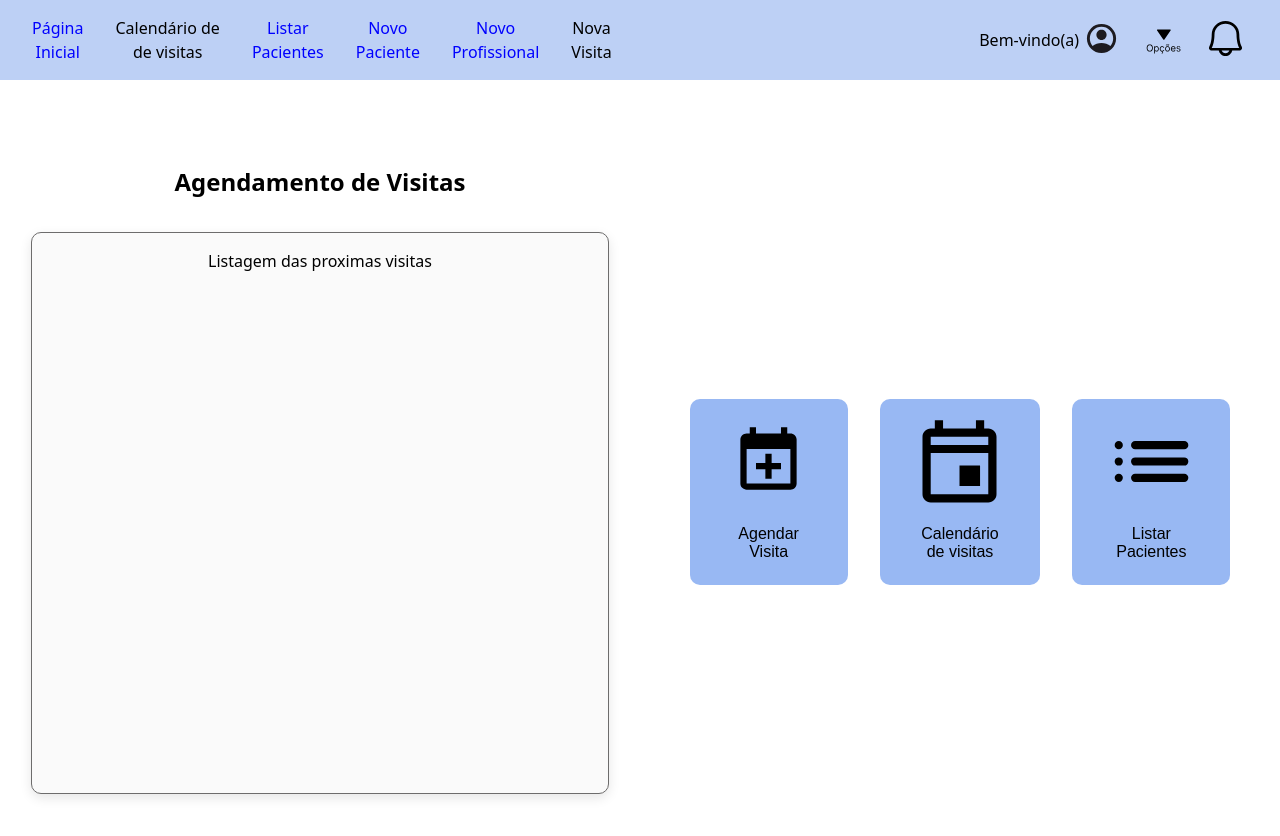
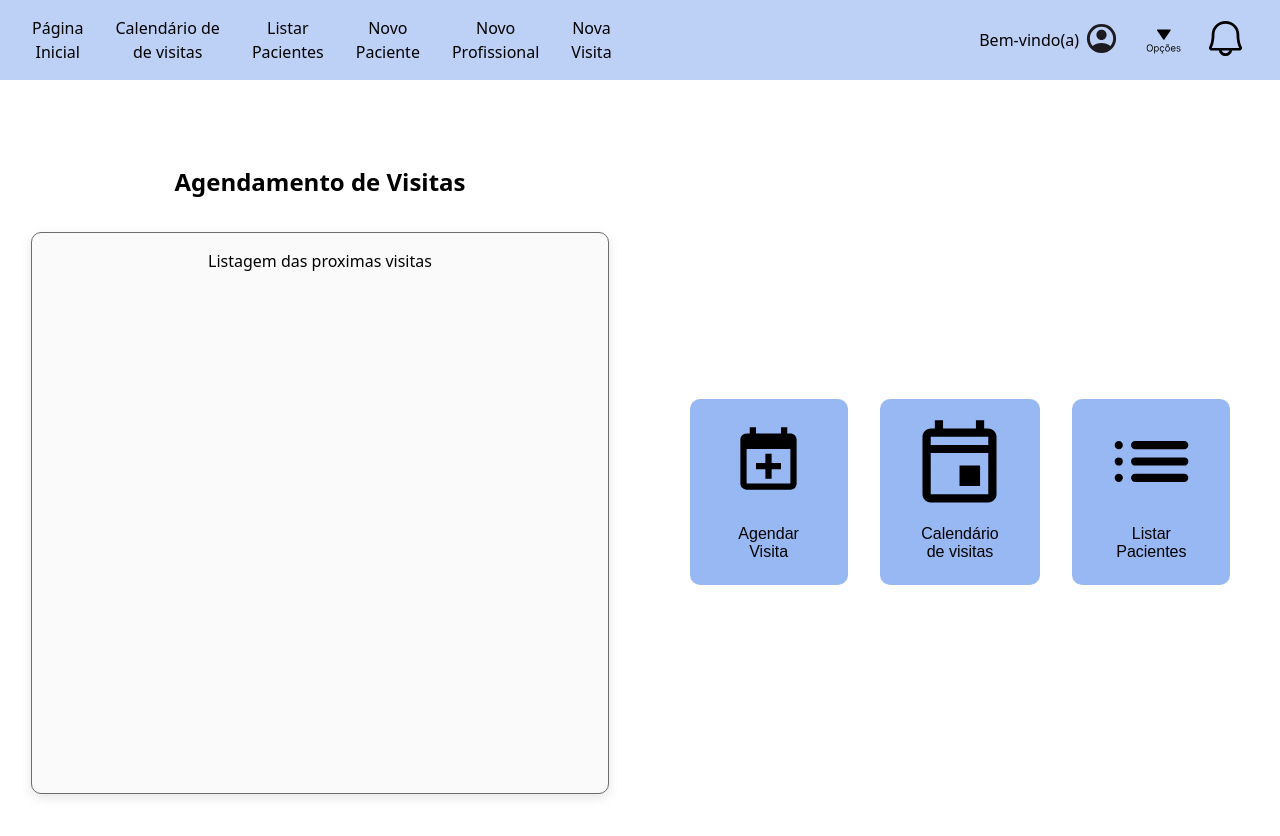
Before and after one commit to Jonas-eng-21/Sistema-de-assistencia-para-visitas-domiciliares, a React (Vite) app in the folder sistemaFront/: page /principal in a window 1280 px wide. Shown: the top 836 px of the page. Built offline with nearby package versions, Linux system fonts and the light colour scheme; sample sign-in values are in the browser's storage.

Commit message:
tirando o azul do link do header

```diff
--- a/sistemaFront/src/components/Header/index.tsx
+++ b/sistemaFront/src/components/Header/index.tsx
@@ -12,22 +12,22 @@ const Header = () => {
         <>
             <S.HeaderContainer>
                 <S.HeaderAtalhos>
-                    <p style={{ cursor: "pointer", color: "blue" }}
+                    <p style={{ cursor: "pointer" }}
                         onClick={() => navigate("/principal")}>
                         Página<br /> Inicial
                     </p>
                     <p>
                         Calendário de <br /> de visitas
                     </p>
-                    <p style={{ cursor: "pointer", color: "blue" }}
+                    <p style={{ cursor: "pointer"}}
                         onClick={() => navigate("/listagem")}>
                         Listar<br /> Pacientes
                     </p>
-                    <p style={{ cursor: "pointer", color: "blue" }}
+                    <p style={{ cursor: "pointer"}}
                         onClick={() => navigate("/cadastro-de-Paciente")}>
                         Novo<br /> Paciente
                     </p>
-                    <p style={{ cursor: "pointer", color: "blue" }}
+                    <p style={{ cursor: "pointer"}}
                         onClick={() => navigate("/cadastro-de-Profissional")}>
                         Novo<br /> Profissional
                     </p>
```
